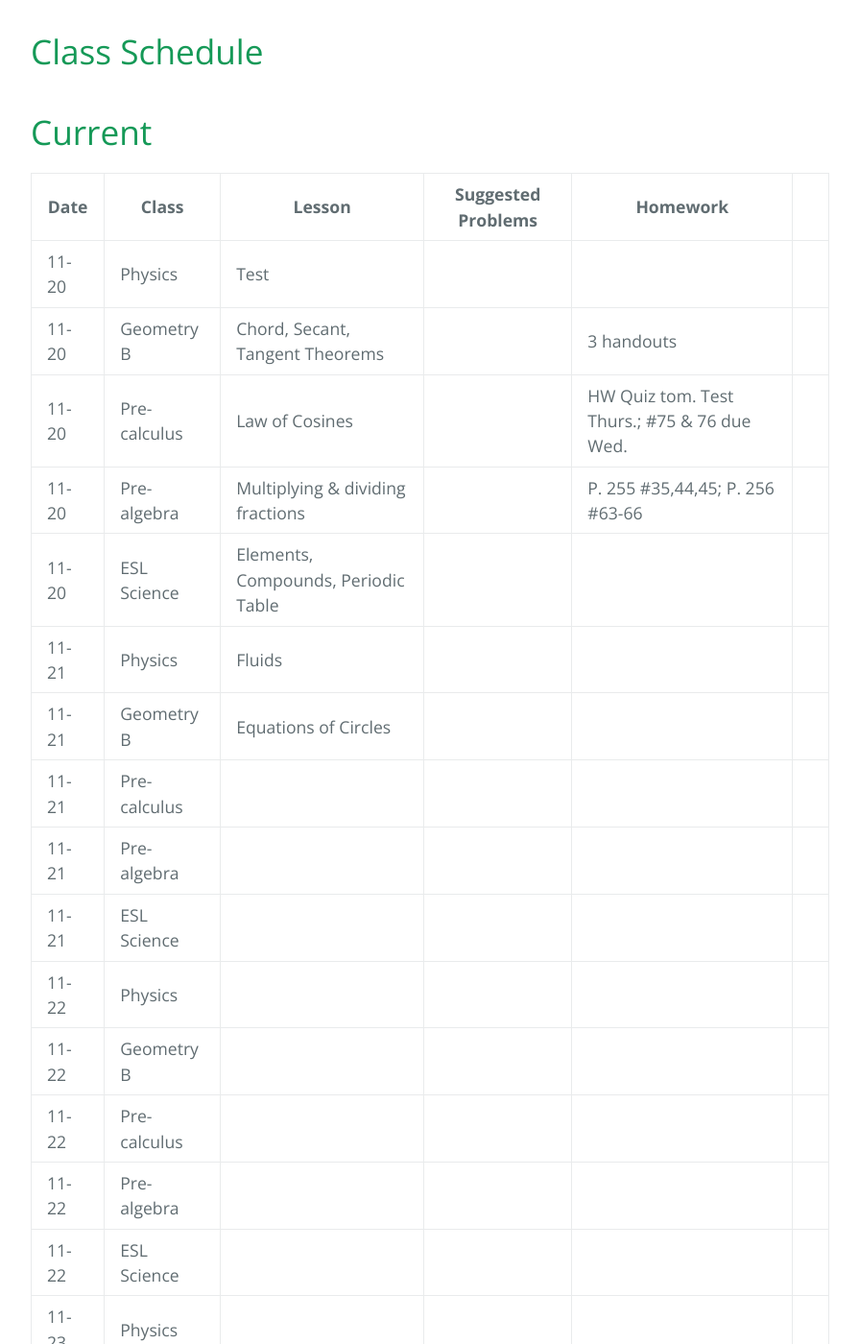
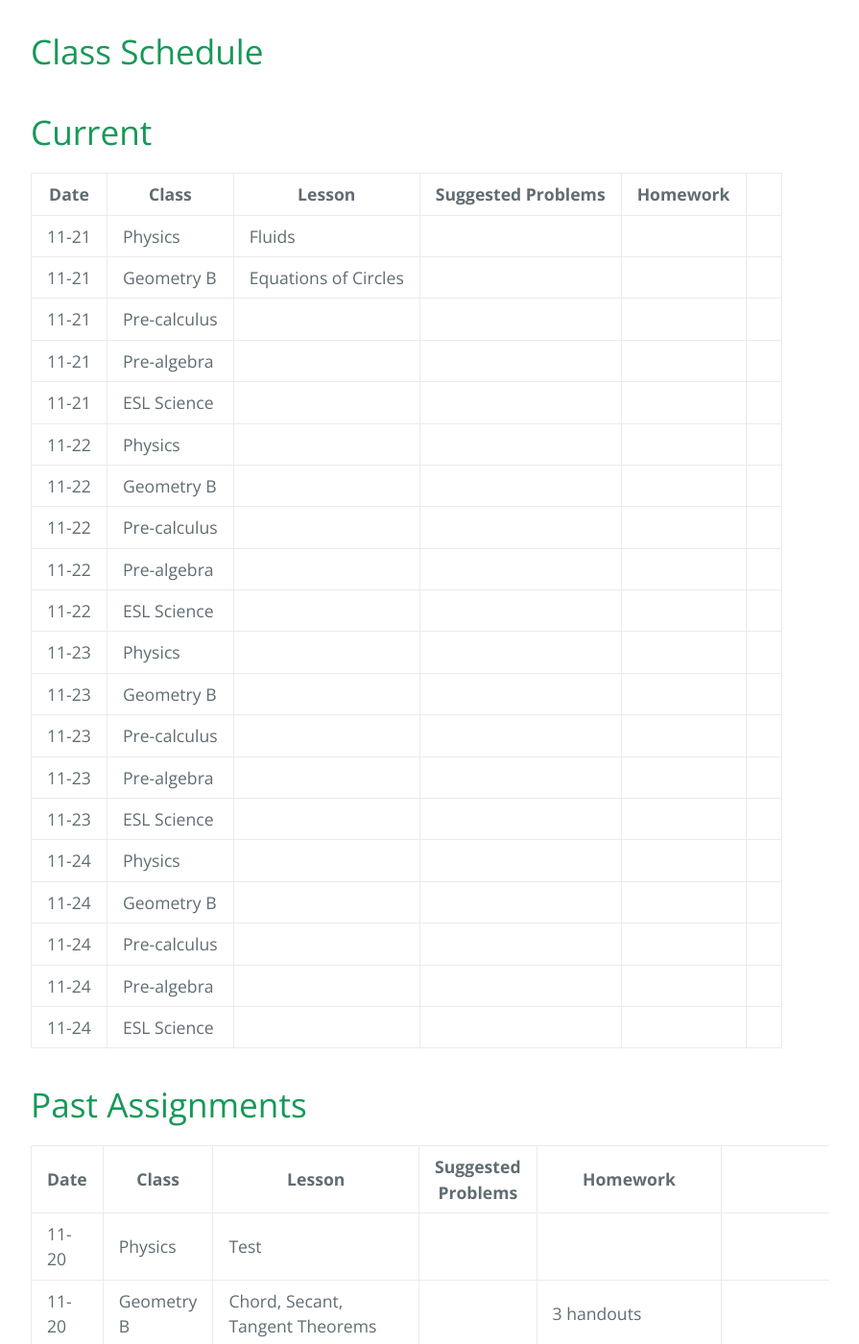
Before and after one commit to gpayoo/gpayoo, a Jekyll site: the page built from index.md, in a window 1280 px wide and 1400 px high, scrolled down 388 px. Shown: the whole window at 96% size, without its empty margins (192-1087 px from the left). Built offline with Jekyll 4.4.1, drawn with Linux system fonts in a browser that asks for light colours; our own code applies the rules of GitHub Pages for plain Markdown files; some of the changed text lies outside the part shown.

Commit message:
Update index.md

```diff
--- a/index.md
+++ b/index.md
@@ -10,11 +10,6 @@ layout: default
 
 | Date | Class | Lesson | Suggested Problems | Homework |
 | ---- | ----- | ------ | -------- | ---
-| 11-20 | Physics | Test| |
-| 11-20 | Geometry B | Chord, Secant, Tangent Theorems | |  3 handouts|
-| 11-20 | Pre-calculus | Law of Cosines  | | HW Quiz tom. Test Thurs.; #75 & 76 due Wed.
-| 11-20 | Pre-algebra | Multiplying & dividing fractions | | P. 255 #35,44,45; P. 256 #63-66
-| 11-20 | ESL Science | Elements, Compounds, Periodic Table  |  |
 | 11-21 | Physics | Fluids  | |
 | 11-21 | Geometry B | Equations of Circles | | |
 | 11-21 | Pre-calculus |   | |
@@ -40,6 +35,11 @@ layout: default
 
 | Date | Class | Lesson | Suggested Problems | Homework |
 | ---- | ----- | ------ | -------- | ---
+| 11-20 | Physics | Test| |
+| 11-20 | Geometry B | Chord, Secant, Tangent Theorems | |  3 handouts|
+| 11-20 | Pre-calculus | Law of Cosines  | | HW Quiz tom. Test Thurs.; #75 & 76 due Wed.
+| 11-20 | Pre-algebra | Multiplying & dividing fractions | | P. 255 #35,44,45; P. 256 #63-66
+| 11-20 | ESL Science | Elements, Compounds, Periodic Table  |  |
 | 11-15 | Physics | Review Circular Motion/Problem-Solving; Internet Lab on Roller Coasters | | Internet lab due tom; Test Mon.
 | 11-15 | Geometry B | 11-5 Angle Relationships in Circles | |   2 handouts from today
 | 11-15 | Pre-calculus | Solving Trig. Equations using Identities | | HW Quiz & Test next week
```
